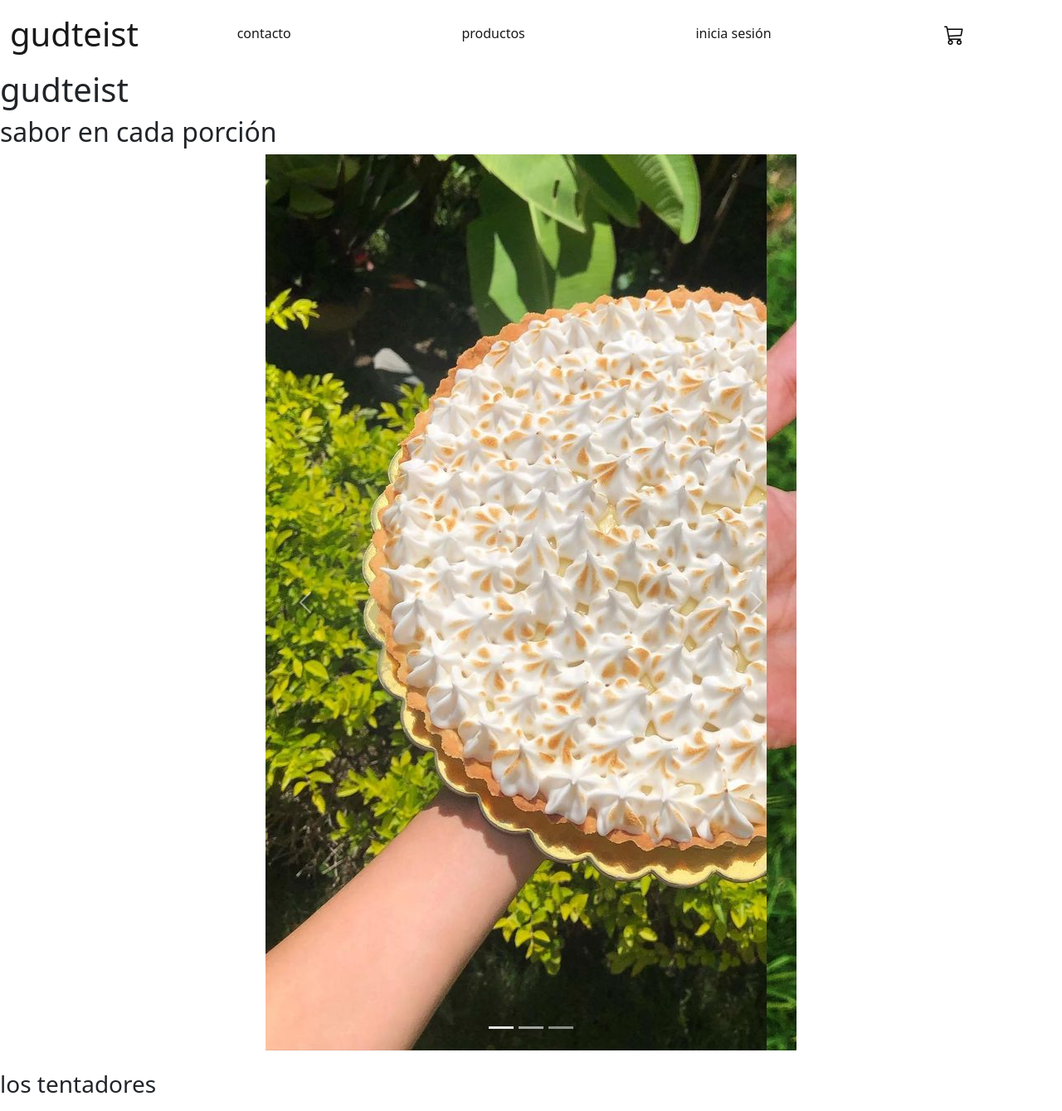
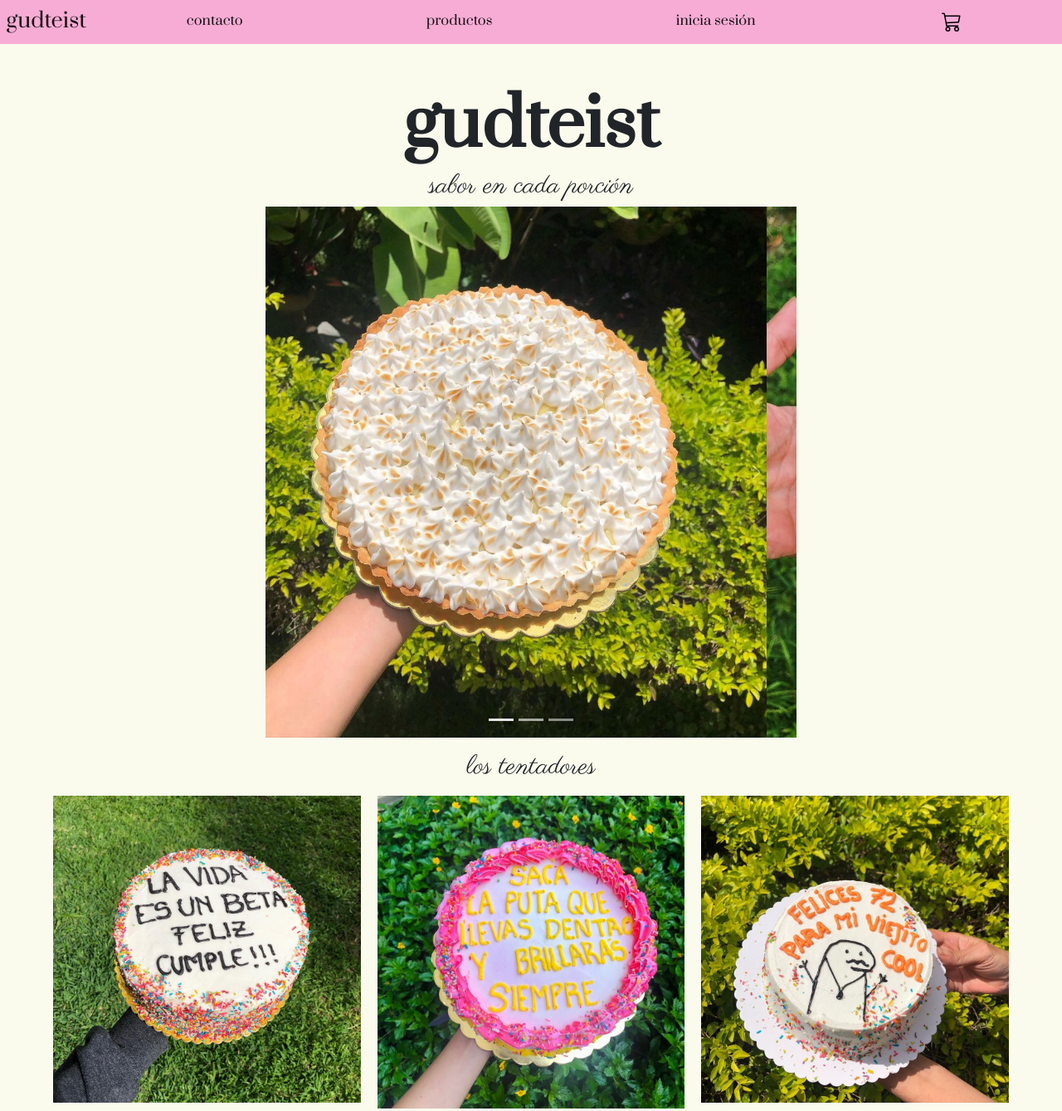
Before and after one commit to paolagimenezb/gudteist, a plain HTML site: page index.html in a window 1280 px wide. Shown: the part 2-1341 px from the top of the page at 83% size. Drawn offline with nearby package versions, Linux system fonts and the light colour scheme; files that its build step writes are made by us from their sources; the site is published under a folder, as on GitHub Pages, so addresses that start at the root find nothing.

Commit message:
Cambios a las rutas para solucionar problemas

```diff
--- a/index.html
+++ b/index.html
@@ -25,7 +25,7 @@
     integrity="sha384-1BmE4kWBq78iYhFldvKuhfTAU6auU8tT94WrHftjDbrCEXSU1oBoqyl2QvZ6jIW3" crossorigin="anonymous">
 
   <!-- LINK CSS -->
-  <link rel="stylesheet" href="/scss/main.css">
+  <link rel="stylesheet" href="scss/main.css">
 </head>
 
 <body>
@@ -33,7 +33,7 @@
   <header>
     <nav class="navbar navbar-expand-lg navbar-light nav-bar-color">
       <div class="container-fluid">
-        <a class="navbar-brand fs-1" href="/index.html">gudteist</a>
+        <a class="navbar-brand fs-1" href="index.html">gudteist</a>
         <button class="navbar-toggler" type="button" data-bs-toggle="collapse" data-bs-target="#navbarSupportedContent"
           aria-controls="navbarSupportedContent" aria-expanded="false" aria-label="Toggle navigation">
           <span class="navbar-toggler-icon"></span>
@@ -41,17 +41,17 @@
         <div class="collapse navbar-collapse" id="navbarSupportedContent">
           <ul class="navbar-nav mb-lg-0 w-100  d-flex justify-content-around">
             <li class="nav-item">
-              <a class="nav-link active" href="./pages/contactme.html">contacto</a>
+              <a class="nav-link active" href="pages/contactme.html">contacto</a>
             </li>
             <li class="nav-item">
-              <a class="nav-link active" href="/pages/products.html">
+              <a class="nav-link active" href="pages/products.html">
                 productos</a>
             </li>
             <li class="nav-item">
-              <a class="nav-link active" href="./pages/signin.html">inicia sesión</a>
+              <a class="nav-link active" href="pages/signin.html">inicia sesión</a>
             </li>
             <li class="nav-item">
-              <a class="nav-link active"> <img src="./public/Icons/cart3.svg" alt="add to chart" width="30" height="24"
+              <a class="nav-link active"> <img src="public/Icons/cart3.svg" alt="add to chart" width="30" height="24"
                   alt="chart"></a>
             </li>
             </a>
@@ -77,13 +77,13 @@
       </div>
       <div class="carousel-inner ">
         <div class="carousel-item active">
-          <img src="./public/image/pie1.jpg" class="d-block sizing" alt="pie1">
+          <img src="public/image/pie1.jpg" class="d-block sizing" alt="pie1">
         </div>
         <div class="carousel-item">
-          <img src="./public/image/minicake1.jpg" class="d-block sizing" alt="minicake1">
+          <img src="public/image/minicake1.jpg" class="d-block sizing" alt="minicake1">
         </div>
         <div class="carousel-item">
-          <img src="./public/image/uglycake6.jpg" class="d-block sizing" alt="minicake1">
+          <img src="public/image/uglycake6.jpg" class="d-block sizing" alt="minicake1">
         </div>
       </div>
       <button class="carousel-control-prev" type="button" data-bs-target="#carouselExampleIndicators"
@@ -100,9 +100,9 @@
 
     <h3 class="my-4">los tentadores</h3>
     <div class="best-seller">
-      <img src="./public/image/uglycake4.jpg" alt="mas vendido 1">
-      <img src="./public/image/uglycake1.jpg" alt="mas vendido 2">
-      <img src="./public/image/uglycake6.jpg" alt="mas vendido 3">
+      <img src="public/image/uglycake4.jpg" alt="mas vendido 1">
+      <img src="public/image/uglycake1.jpg" alt="mas vendido 2">
+      <img src="public/image/uglycake6.jpg" alt="mas vendido 3">
     </div>
   </main>
 
@@ -110,10 +110,10 @@
   <footer class="footer d-flex flex-wrap  justify-content-center">
     <p>síguenos para tentarte con nosotros</p>
     <ul class="d-flex flex-wrap  justify-content-around w-100">
-      <li> <a href="https://www.instagram.com/cooking_nanaa/" target=_blank> <img src="./public/Icons/instagram.svg"
+      <li> <a href="https://www.instagram.com/cooking_nanaa/" target=_blank> <img src="public/Icons/instagram.svg"
             alt=""></a></li>
 
-      <li> <a href="https://web.whatsapp.com/" target="_blank"> <img src="./public/Icons/whatsapp.svg" alt=""> </a></li>
+      <li> <a href="https://web.whatsapp.com/" target="_blank"> <img src="public/Icons/whatsapp.svg" alt=""> </a></li>
 
       <li> <a
           href="https://accounts.google.com/Login/signinchooser?hl=es&flowName=GlifWebSignIn&flowEntry=ServiceLogin "
```
